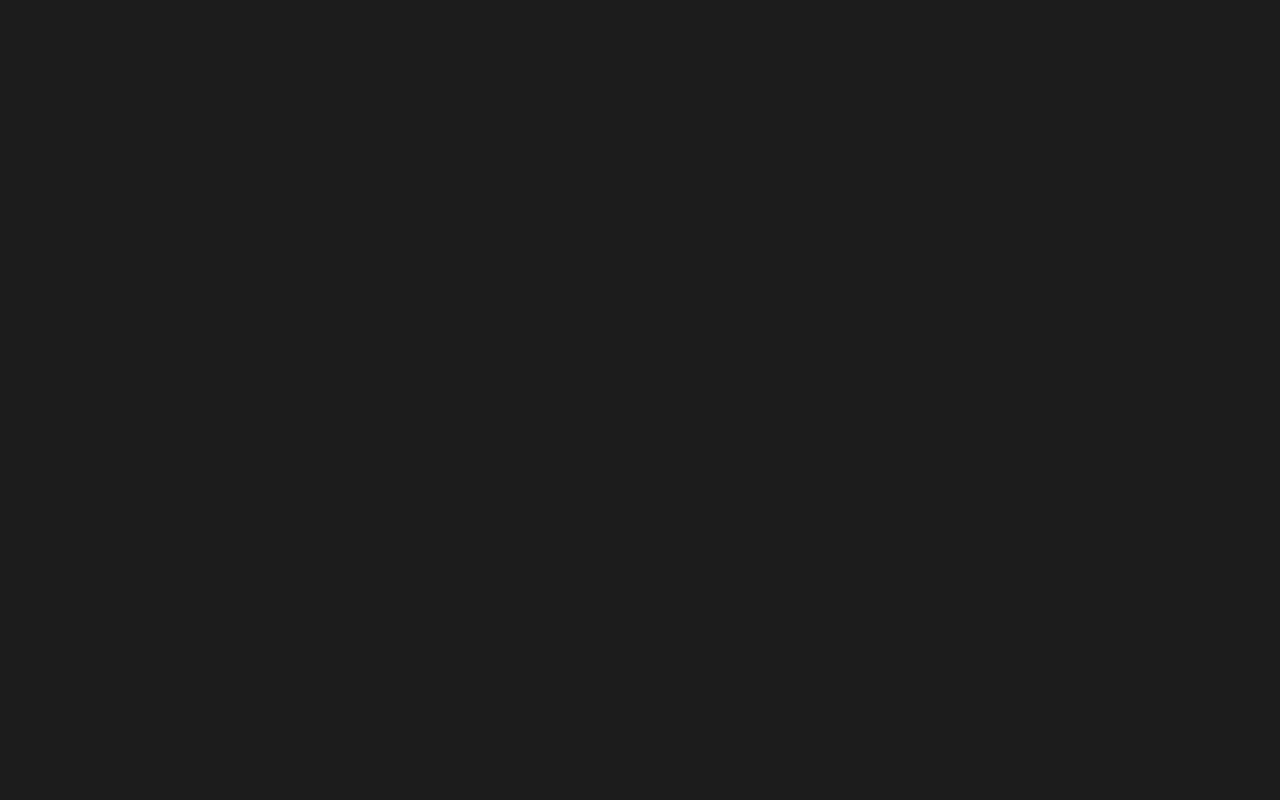
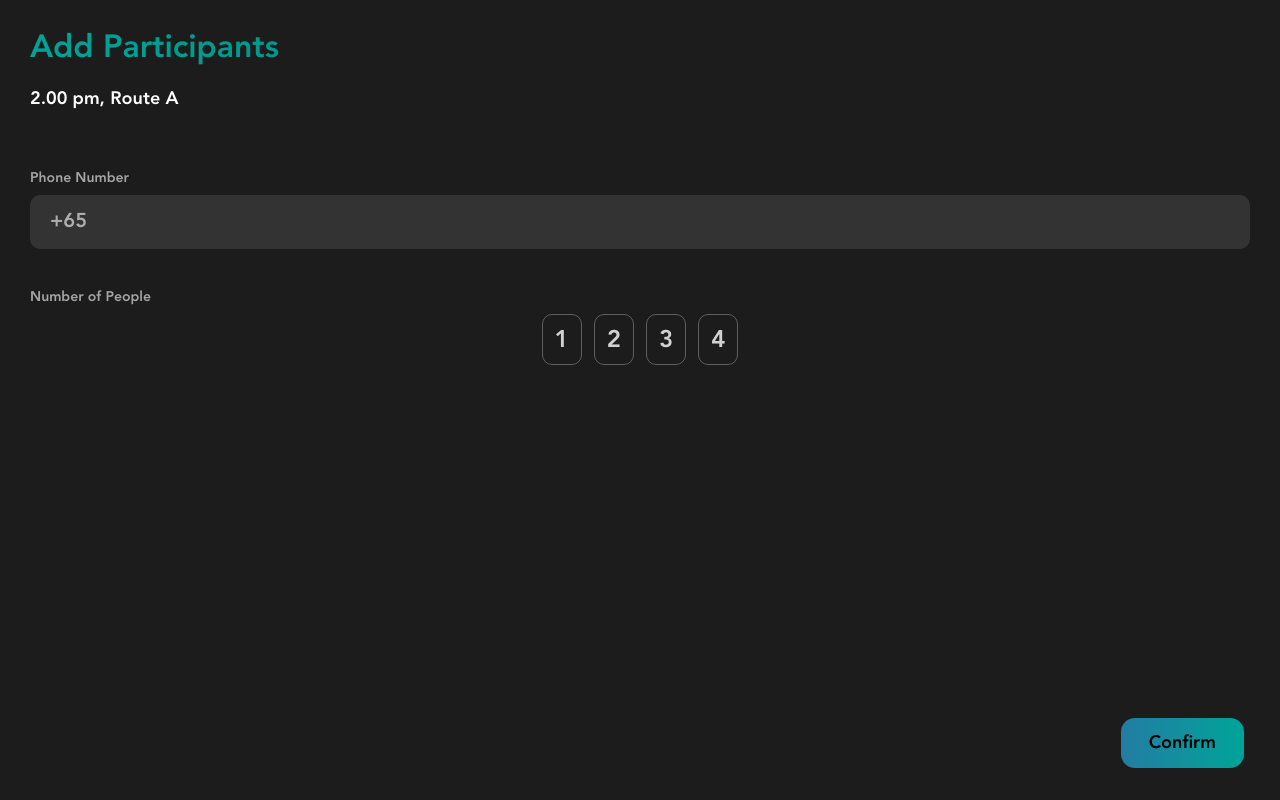
Before and after one commit to appventure-nush/nush-bookings-admin, a Vue app: page /add in a window 1280 px wide. Before the commit this address had no page. Built offline with nearby package versions, Linux system fonts and the light colour scheme.

Commit message:
added addparticipants and relevant files from 2022

```diff
--- /dev/null
+++ b/src/components/NumberSelect.vue
@@ -0,0 +1,47 @@
+<template>
+  <div class="number-select">
+    <div
+      v-for="i in maxNum"
+      :key="i"
+      class="number"
+      :class="{ selected: i === modelValue }"
+      @click="$emit('update:modelValue', i)"
+    >
+      {{ i }}
+    </div>
+  </div>
+</template>
+
+<script>
+export default {
+  props: {
+    modelValue: Number,
+    maxNum: Number,
+  },
+};
+</script>
+
+<style lang="scss" scoped>
+.number-select {
+  display: flex;
+  gap: 12px;
+}
+
+.number {
+  padding: 12px 12px 8px 12px;
+  border: 1px solid #5f5f5f;
+  border-radius: 10px;
+  cursor: pointer;
+  user-select: none;
+
+  color: rgba(white, 0.8);
+  font-size: 24px;
+  font-weight: 700;
+
+  &.selected {
+    color: white;
+    border-color: transparent;
+    background-color: #444;
+  }
+}
+</style>
--- /dev/null
+++ b/src/components/PhoneField.vue
@@ -0,0 +1,65 @@
+<template>
+  <div class="phone-field" :class="{ error }">
+    <span class="country-code">+65</span>
+    <input
+      type="tel"
+      pattern="[0-9]{4} [0-9]{4}"
+      @input="$emit('update:modelValue', '+65' + $event.target.value)"
+    />
+  </div>
+  <span v-if="error" class="error-msg">{{ error }}</span>
+</template>
+
+<script>
+export default {
+  props: {
+    modelValue: String,
+    error: {
+      type: String,
+      required: false,
+    },
+  },
+};
+</script>
+
+<style lang="scss" scoped>
+.phone-field {
+  height: 54px;
+  padding-left: 20px;
+  padding-right: 20px;
+  background-color: #333;
+  border-radius: 10px;
+  display: flex;
+  align-items: center;
+  border-width: 1px;
+
+  &.error {
+    border: 1px solid #d42727;
+  }
+
+  .country-code {
+    color: rgba(#fff, 0.6);
+    font-size: 20px;
+    font-weight: 700;
+    margin-right: 10px;
+  }
+
+  input {
+    flex-grow: 1;
+    background-color: transparent;
+    outline: none;
+    border: none;
+    color: white;
+    font-size: 20px;
+    font-weight: 700;
+  }
+}
+
+.error-msg {
+  color: #d42727;
+  font-size: 14px;
+  font-weight: 500;
+  margin-top: 12px;
+  margin-left: 12px;
+}
+</style>
--- /dev/null
+++ b/src/views/AddParticipants.vue
@@ -0,0 +1,83 @@
+<template>
+  <div class="add-participants">
+    <h1>Add Participants</h1>
+    <h3>2.00 pm, Route A<br /></h3>
+
+    <p>Phone Number</p>
+    <PhoneField
+      class="phoneNumber"
+      v-model="phoneNumber"
+      :error="invalidPhoneNumber ? 'Enter a valid phone number' : null"
+    />
+    <div class="spacer" />
+
+    <p>Number of People</p>
+    <div style="align-self: center">
+      <NumberSelect v-model="numPpl" :maxNum="4" />
+    </div>
+
+    <MyButton class="confirm-btn" text="Confirm" :on-click="() => {}" />
+  </div>
+</template>
+
+<script>
+import PhoneField from "@/components/PhoneField.vue";
+import NumberSelect from "@/components/NumberSelect.vue";
+import MyButton from "@/components/MyButton.vue";
+
+export default {
+  name: "AddParticipants",
+  components: { PhoneField, NumberSelect, MyButton },
+  methods: {},
+  setup() {
+    const numPpl = 0;
+  },
+};
+</script>
+
+<style lang="scss" scoped>
+.add-participants {
+  height: 100%;
+  display: flex;
+  flex-direction: column;
+  background-color: #1c1c1c;
+  color: white;
+  padding: 30px;
+
+  h1 {
+    margin-bottom: 20px;
+    font-size: 32px;
+    font-weight: 700;
+    background-image: linear-gradient(45deg, #00a499, #006760);
+    background-size: 100%;
+    background-clip: text;
+    -webkit-background-clip: text;
+    -moz-background-clip: text;
+    -webkit-text-fill-color: transparent;
+    -moz-text-fill-color: transparent;
+  }
+
+  h3 {
+    margin-bottom: 60px;
+    font-size: 18px;
+    font-weight: 700;
+  }
+
+  p {
+    margin-bottom: 8px;
+    font-size: 14px;
+    font-weight: 550;
+    opacity: 60%;
+  }
+
+  .spacer {
+    margin-bottom: 40px;
+  }
+
+  .confirm-btn {
+    position: absolute;
+    bottom: 32px;
+    right: 36px;
+  }
+}
+</style>
```
Also changed, not shown: src/router.js (+10 -5 lines).
